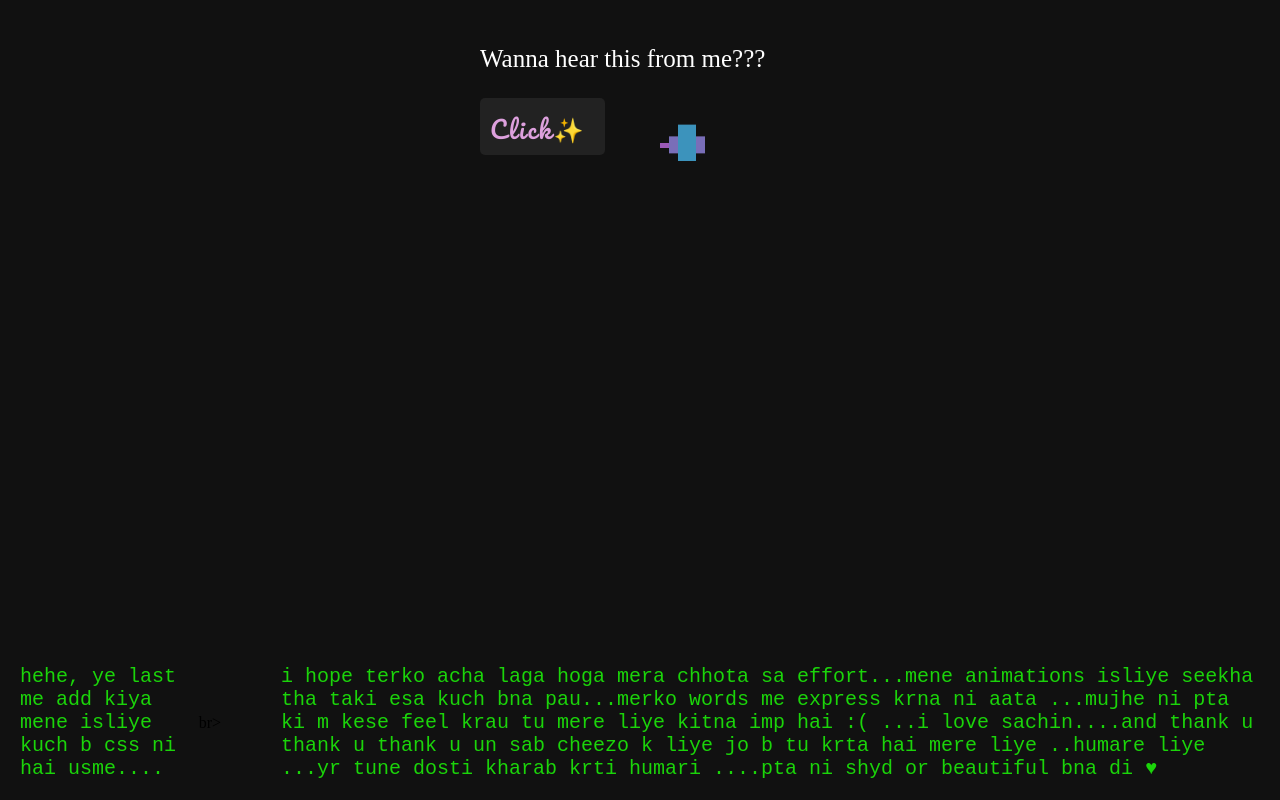
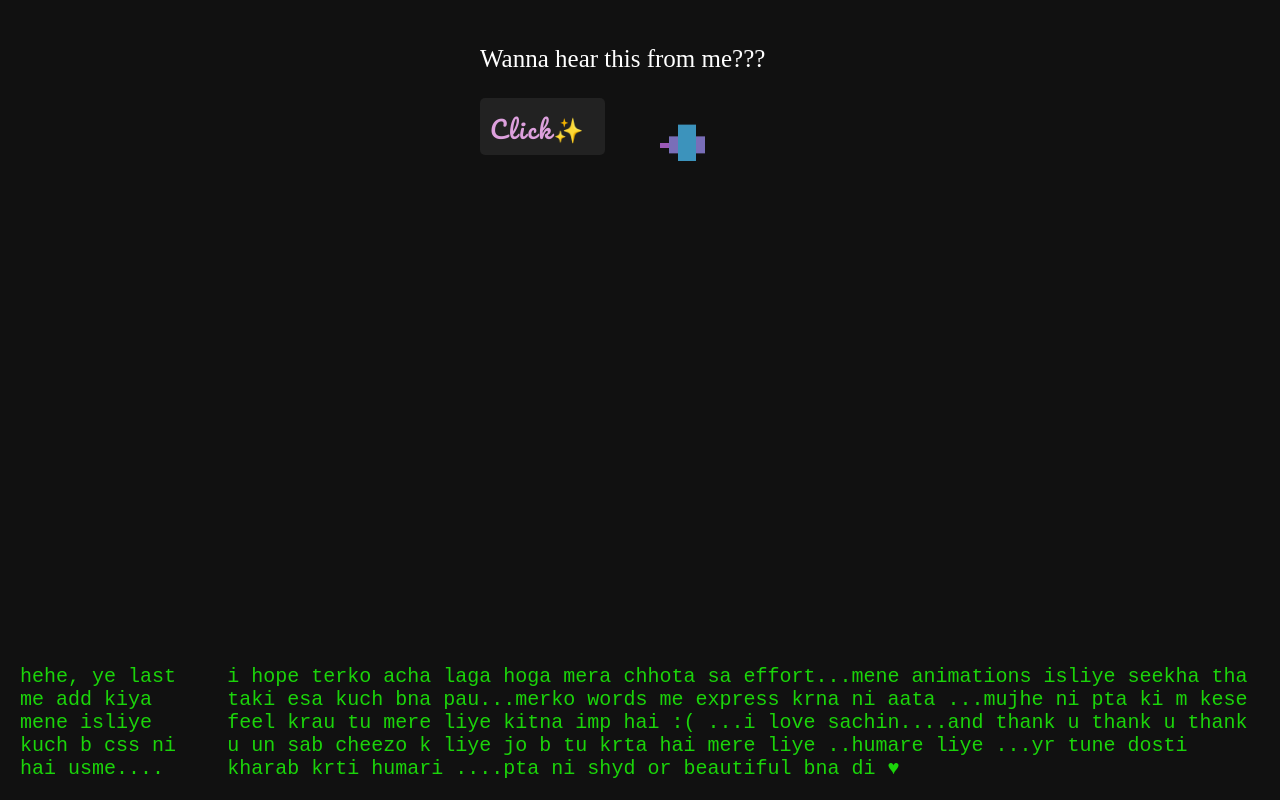
Before and after one commit to cheesepatty/12-dec, a plain HTML site: page index.html in a window 1280 px wide. Shown: the part 474-1274 px from the top of the page. Drawn offline with Linux system fonts and the light colour scheme; a web font is replaced by a local one.

Commit message:
Update index.html

```diff
--- a/index.html
+++ b/index.html
@@ -42,7 +42,7 @@
             </ul>
         </div>
     </div>
-    <div class="prempatra" ><p class="effect">hehe, ye last me add kiya mene isliye kuch b css ni hai usme....</p>br></p>
+    <div class="prempatra" ><p class="effect">hehe, ye last me add kiya mene isliye kuch b css ni hai usme....</br></p>
         <p id="ptani">
         i hope terko acha laga hoga mera chhota sa effort...mene animations isliye seekha tha taki esa kuch bna pau...merko words me express krna ni aata ...mujhe ni pta ki m kese feel krau tu mere liye kitna imp hai :( ...i love sachin....and thank u thank u thank u un sab cheezo k liye jo b tu krta hai mere liye ..humare liye ...yr tune dosti kharab krti humari ....pta ni shyd or beautiful bna di &hearts;
         </p>
```
